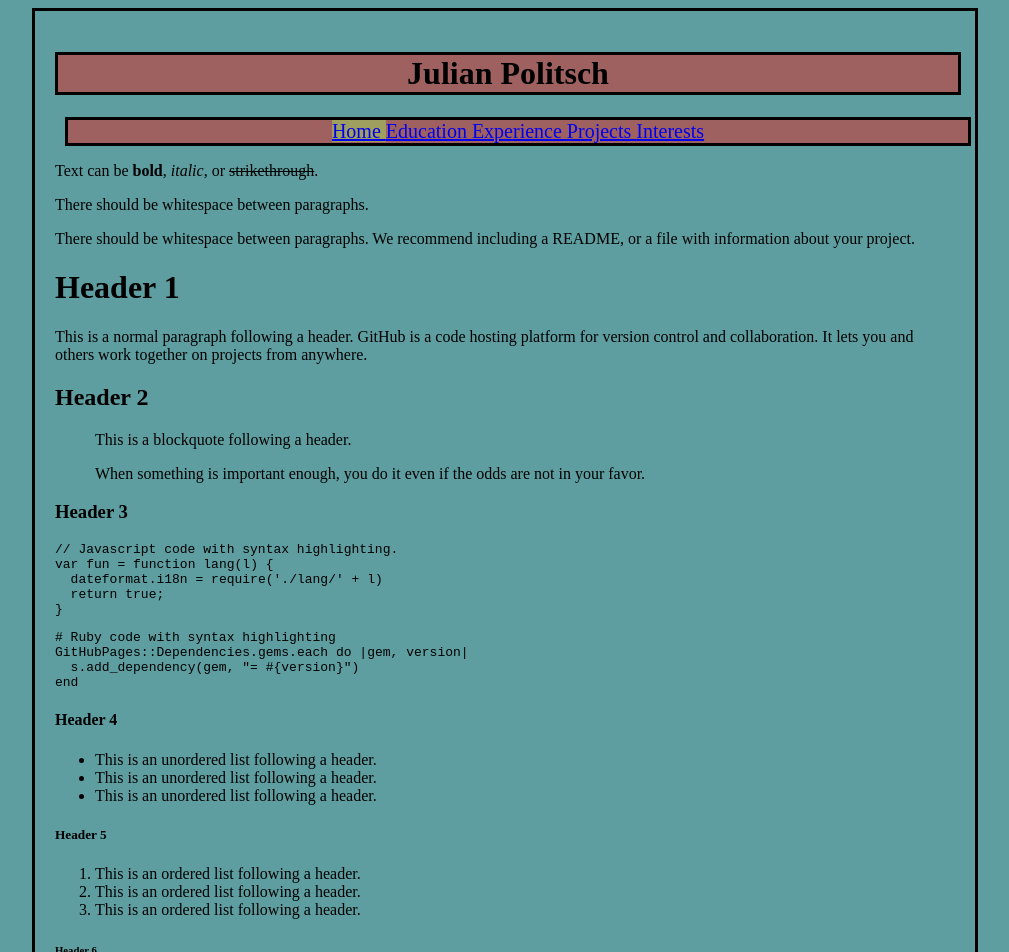
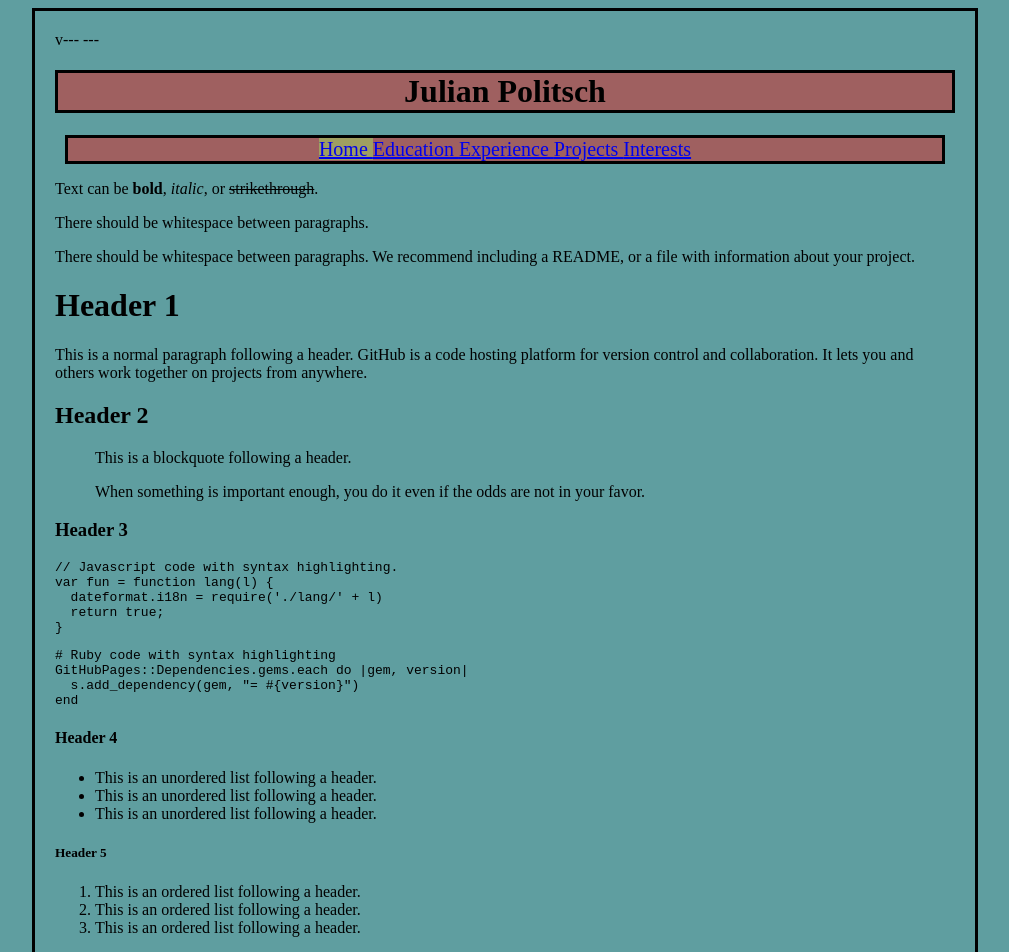
Before and after one commit to jepolitsch/jepolitsch.github.io, a Jekyll site: the page built from index.md, in a window 1280 px wide. Shown: the top 952 px of the page, without its empty margins (135-1144 px from the left). Built offline with Jekyll 4.4.1, drawn with Linux system fonts in a browser that asks for light colours.

Commit message:
Update alt.html

```diff
--- a/_layouts/alt.html
+++ b/_layouts/alt.html
@@ -1,4 +1,4 @@
----
+v---
 ---
 <!doctype html>
 <html>
@@ -10,7 +10,7 @@
       .nav {
        text-align: center;
        border: 3px solid black;
-       width: 900px;
+       width: device-width;
        margin-left: auto;
        margin-right: auto;
         }
```
